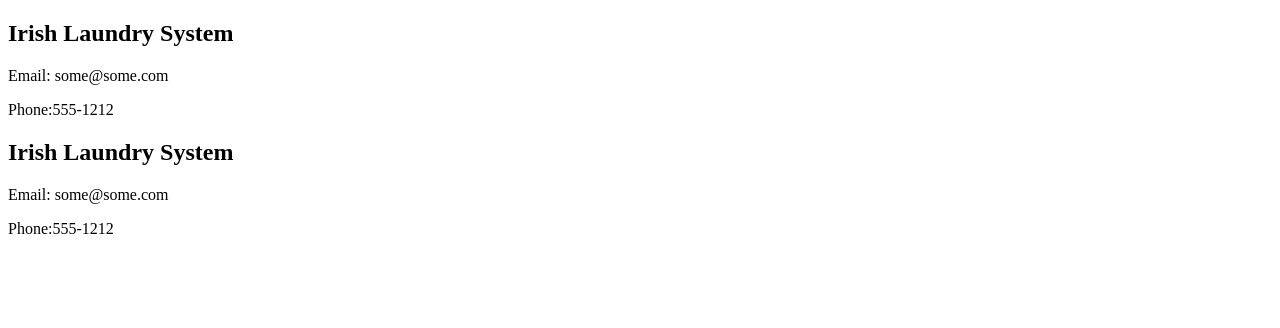
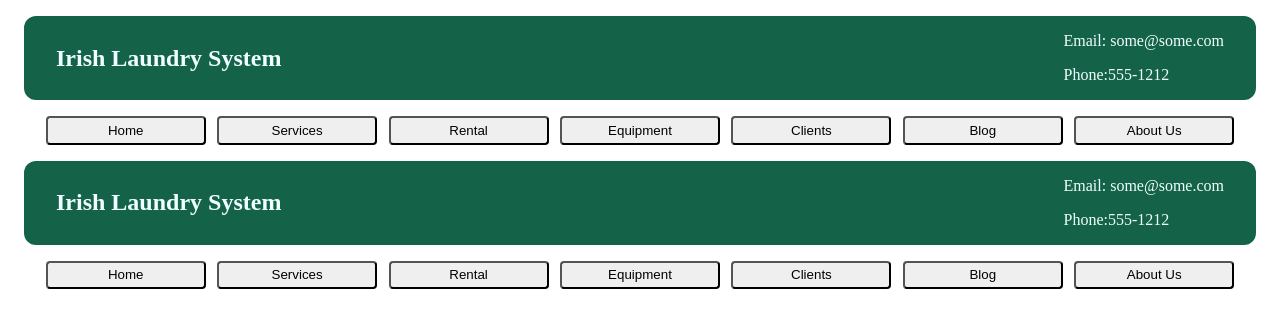
Before and after one commit to RaphaelQSmith/irish-laundry-system, a Next.js app: page /components/Header in a window 1280 px wide. Shown: the top 328 px of the page. Built offline with nearby package versions, Linux system fonts and the light colour scheme.

Commit message:
Header styling and header buttons

```diff
--- a/pages/components/Header.tsx
+++ b/pages/components/Header.tsx
@@ -5,12 +5,23 @@ export default function Header() {
     return (
         <div>
             <header>
-                <h2 className={styles.ilsLogo}>Irish Laundry System</h2>
-                <div className="headerInfo">
-                    <p>Email: some@some.com</p>
-                    <p>Phone:555-1212</p>
+                <div className={styles.headerContainer}>
+                    <h2 className={styles.ilsLogo}>Irish Laundry System</h2>
+                    <div className={styles.headerInfo}>
+                        <p>Email: some@some.com</p>
+                        <p>Phone:555-1212</p>
+                    </div>
                 </div>
             </header>
+            <div className={styles.buttonContainer}>
+                <button className={styles.headerBts}>Home</button>
+                <button className={styles.headerBts}>Services</button>
+                <button className={styles.headerBts}>Rental</button>
+                <button className={styles.headerBts}>Equipment</button>
+                <button className={styles.headerBts}>Clients</button>
+                <button className={styles.headerBts}>Blog</button>
+                <button className={styles.headerBts}>About Us</button>
+            </div>
         </div>
     )
 }
--- a/pages/components/components.module.css
+++ b/pages/components/components.module.css
@@ -0,0 +1,37 @@
+.headerContainer{
+    display: flex;
+    flex: 1;
+    justify-items: center;
+    flex-direction: row;
+    flex-wrap: nowrap;
+    background-color: rgb(20, 99, 72);
+    border-radius: 12px;
+    align-items: center;
+    margin: 1rem;
+    padding: 0 2rem 0 2rem;
+    color: azure;
+}
+
+.ilsLogo{
+    flex: 1;
+    align-items: flex-start;
+}
+
+.headerInfo{
+    flex-wrap: wrap;
+    flex-direction: column;
+    align-items: flex-start;
+}
+.headerBts{
+    width: 10rem;
+    padding: 0.3rem 0 0.3rem 0;
+    border-radius: 4px;
+}
+
+.buttonContainer{
+    margin: 0 2rem 0 2rem;
+    display: flex;
+    flex: 1;
+    align-content: space-around;
+    justify-content: space-around;
+}
```
